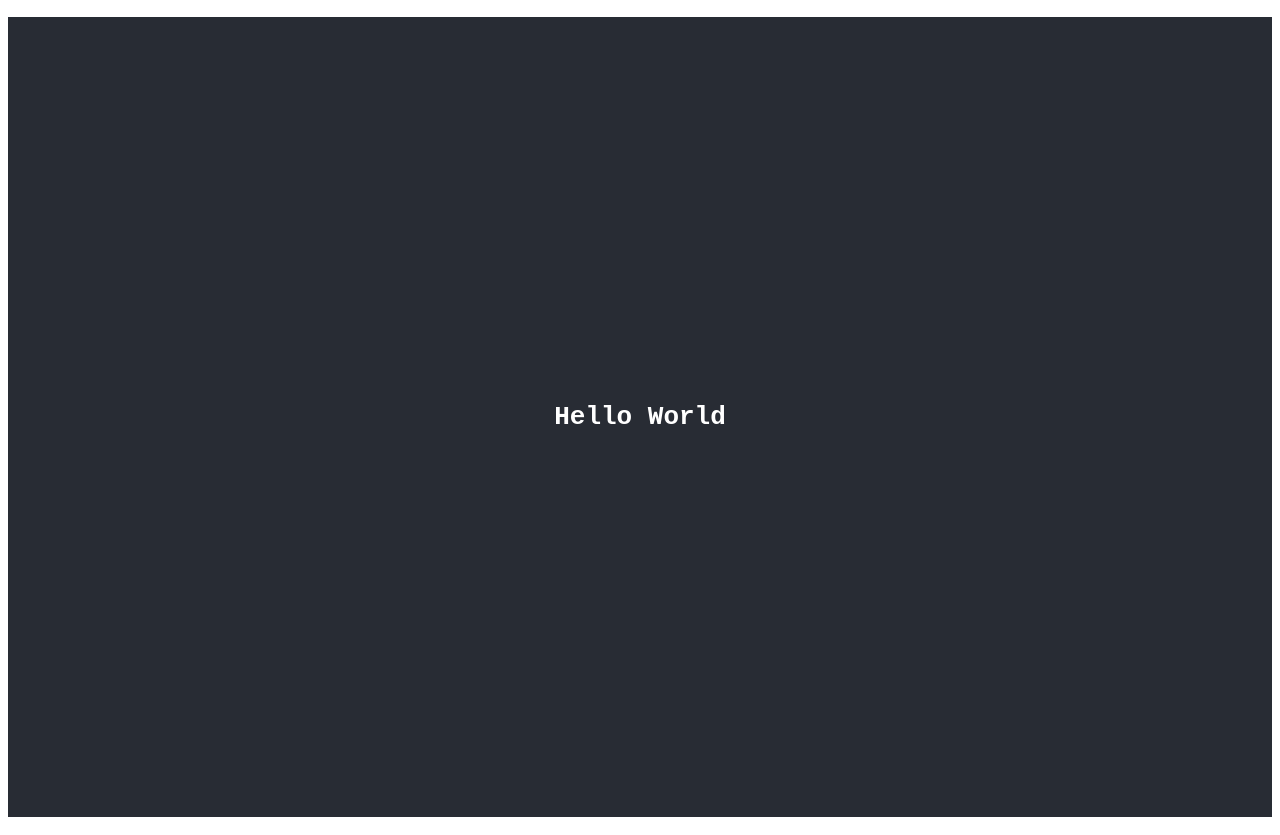
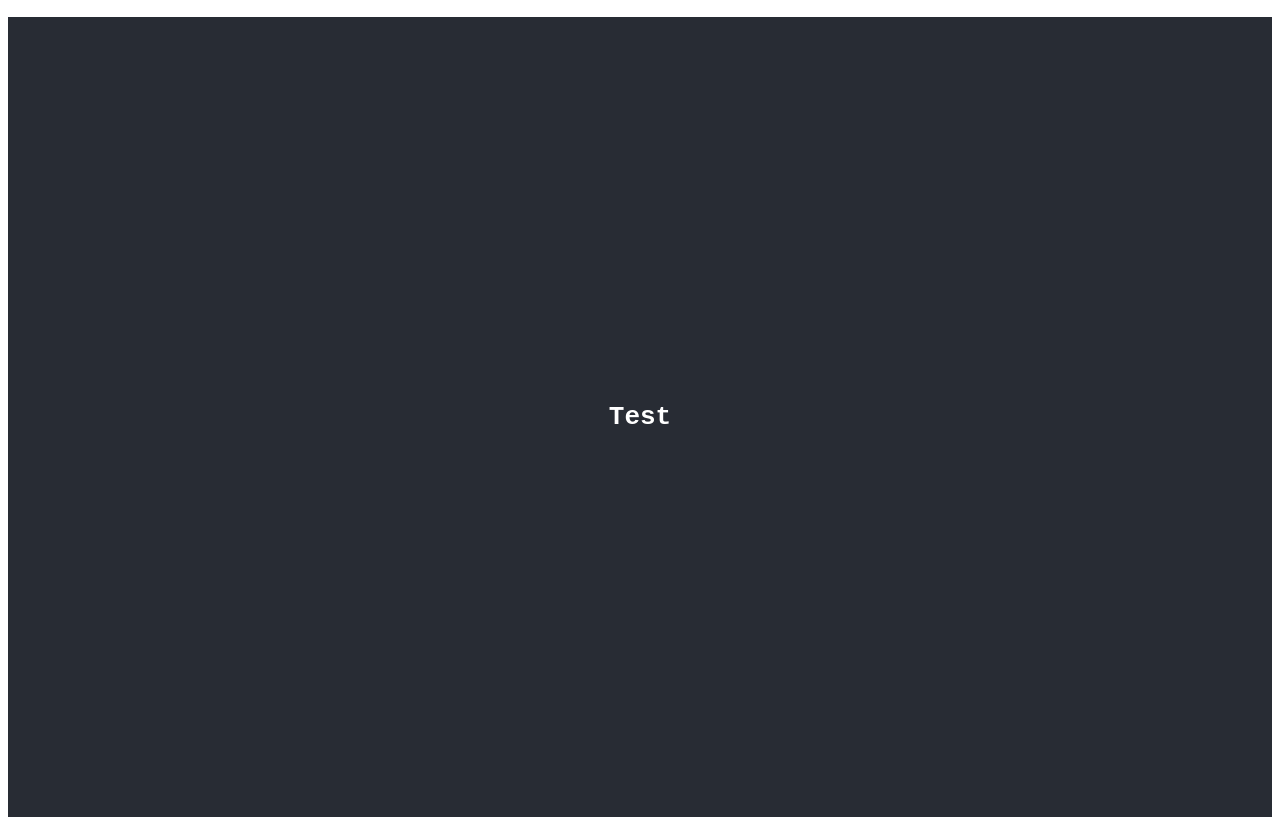
Before and after one commit to TheLuckyman30/Henhacks-2024, a React (Create React App) app: page / in a window 1280 px wide. Built offline with nearby package versions, Linux system fonts and the light colour scheme.

Commit message:
Another test

```diff
--- a/src/App.tsx
+++ b/src/App.tsx
@@ -4,7 +4,7 @@ import './App.css';
 
 function App() {
   return (
-    <h1 className='App-header'>Hello World</h1>
+    <h1 className='App-header'>Test</h1>
   );
 }
 
```
